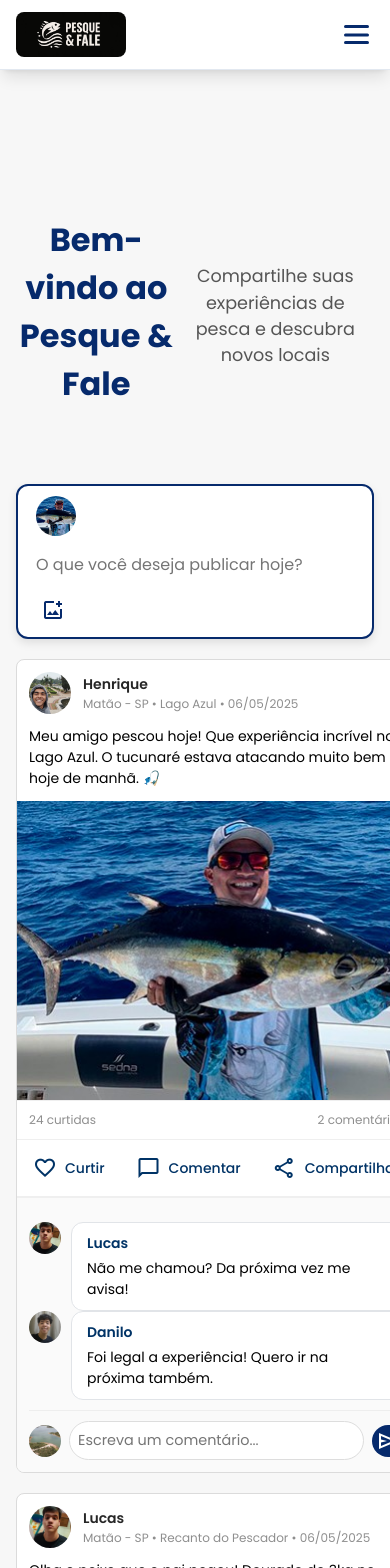
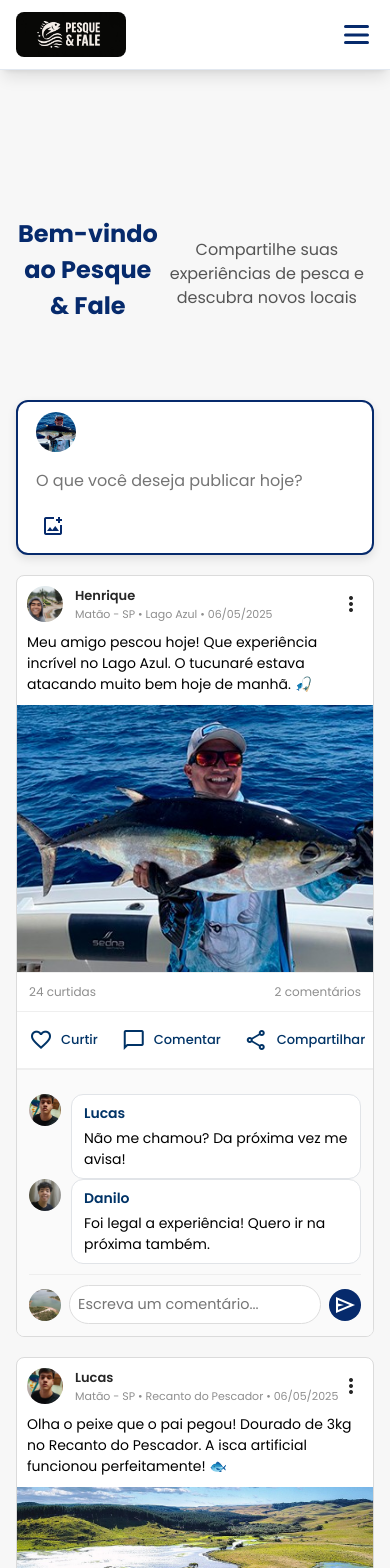
Before and after one commit to daniykt/Pesque-Fale, a React (Create React App) app: page /home in a window 390 px wide. Shown: the top 1568 px of the page. Built offline with nearby package versions, Linux system fonts and the light colour scheme; a web font is replaced by a local one.

Commit message:
fix(home): corrige responsividade da tela inicial

```diff
--- a/src/pages/Home/home.css
+++ b/src/pages/Home/home.css
@@ -1,5 +1,4 @@
 @import url('https://fonts.googleapis.com/css2?family=Material+Symbols+Outlined:opsz,wght,FILL,GRAD@24,400,0,0');
-/* @import url('https://fonts.googleapis.com/css2?family=Poppins:wght@300;400;500;600;700;800;900&display=swap'); */
 
 /* ================= VARIÁVEIS E RESET ================= */
 * {
@@ -16,10 +15,10 @@
   --primary: #0096c7;
   --primary-dark: #0077b6;
 
-  /* Variáveis do Designer (homeAntigo) */
+  /* Variáveis do Designer */
   --sidebar-width: 280px;
   --header-height: 70px;
-  --primary-theme: #062A6c; /* Azul escuro do Header/Sidebar */
+  --primary-theme: #062A6c;
   --gray-100: #f1f5f9;
   --gray-200: #e2e8f0;
   --gray-300: #cbd5e1;
@@ -43,33 +42,42 @@ body {
   line-height: 1.5;
   background: #f5f5f5;
   width: 100%;
-  height: 100%;
+  min-height: 100vh;
   display: flex;
   margin: 0;
 }
 
 /* ================= LAYOUT PRINCIPAL ================= */
 
-/* Container geral */
 .column {
   width: 100%;
   display: flex;
   flex-direction: column;
   min-height: 100vh;
+  /* CORREÇÃO: Permite que a coluna encolha em telas pequenas */
+  min-width: 0;
 }
 
 .container {
   flex: 1;
+  display: flex;
+  flex-direction: column;
 }
 
-/* Conteúdo Principal (ao lado da sidebar) */
+/* Conteúdo Principal */
 .main-content {
   flex: 1;
   min-height: 100vh;
   padding: 2rem;
-  transition: margin-left 0.3s ease;
+  /* CORREÇÃO: Margin para não sobrepôr a sidebar fixa no desktop */
+  margin-left: var(--sidebar-width);
+  width: calc(100% - var(--sidebar-width));
+  transition: margin-left 0.3s ease, width 0.3s ease;
   display: flex;
   flex-direction: column;
+  /* CORREÇÃO: Previne que o conteúdo estoure a largura */
+  min-width: 0;
+  overflow-x: hidden;
 }
 
 .content-header-home {
@@ -95,13 +103,14 @@ body {
   grid-template-columns: 2fr 1fr;
   gap: 2rem;
   margin-bottom: 3rem;
+  /* CORREÇÃO CRÍTICA: Permite que os filhos (feed) encolham */
+  min-width: 0;
 }
 
-/* ================= SIDEBAR (Design homeAntigo) ================= */
-/* Nota: Se você usa o componente <Layout>, estas classes estilizam o que ele renderiza */
+/* ================= SIDEBAR ================= */
 
 .sidebar {
-  position: sticky;
+  position: fixed;
   top: 0;
   left: 0;
   width: var(--sidebar-width);
@@ -114,6 +123,7 @@ body {
   flex-direction: column;
   overflow-y: auto;
   flex-shrink: 0;
+  transition: transform 0.3s ease;
 }
 
 .sidebar-header {
@@ -219,6 +229,8 @@ body {
   max-width: 900px;
   margin: 0 auto;
   width: 100%;
+  /* CORREÇÃO: Garante que o feed não force a largura da tela */
+  min-width: 0;
 }
 
 /* Botão Nova Publicação */
@@ -255,6 +267,7 @@ body {
   height: 40px;
   border-radius: 50%;
   object-fit: cover;
+  flex-shrink: 0; /* Impede imagem de encolher */
 }
 
 .btn-new-post input {
@@ -264,6 +277,7 @@ body {
   flex: 1;
   color: #333;
   cursor: pointer;
+  min-width: 0; /* Permite input encolher */
 }
 
 .btn-new-post input:focus {
@@ -280,6 +294,7 @@ body {
   transition: all 0.3s ease;
   display: flex;
   align-items: center;
+  flex-shrink: 0;
 }
 
 .post-btn:hover {
@@ -297,6 +312,7 @@ body {
   flex-direction: column;
   cursor: pointer;
   transition: transform 0.2s, box-shadow 0.2s;
+  width: 100%; /* Garante largura total */
 }
 
 .post-card:hover {
@@ -324,6 +340,7 @@ body {
   display: flex;
   flex-direction: column;
   flex-grow: 1;
+  min-width: 0; /* Permite texto quebrar */
 }
 
 .post-author {
@@ -337,6 +354,9 @@ body {
   margin: 0;
   font-size: 12px;
   color: #8e8e8e;
+  white-space: nowrap;
+  overflow: hidden;
+  text-overflow: ellipsis;
 }
 
 .post-menu {
@@ -347,15 +367,17 @@ body {
   padding: 0;
   display: flex;
   align-items: center;
+  flex-shrink: 0;
 }
 
 .post-content {
   padding: 0 12px 12px 12px;
   font-size: 14px;
   line-height: 1.5;
+  word-break: break-word; /* Corrige texto longo */
 }
 
-/* Imagem do Post (Corrigido para JSX) */
+/* Imagem do Post */
 .post-main-image-container {
   width: 100%;
   background: #f0f0f0;
@@ -441,6 +463,7 @@ body {
   border-radius: 50%;
   object-fit: cover;
   margin-right: 10px;
+  flex-shrink: 0;
 }
 
 .comment-content-bubble {
@@ -451,6 +474,7 @@ body {
   font-size: 14px;
   max-width: calc(100% - 42px);
   flex-grow: 1;
+  word-break: break-word;
 }
 
 .comment-author-name {
@@ -476,6 +500,7 @@ body {
   height: 32px;
   border-radius: 50%;
   object-fit: cover;
+  flex-shrink: 0;
 }
 
 .comment-input input {
@@ -485,7 +510,7 @@ body {
   border-radius: 20px;
   outline: none;
   font-size: 0.9rem;
-  min-width: 0;
+  min-width: 100px; /* Garante tamanho minimo */
 }
 
 .comment-btn {
@@ -501,6 +526,7 @@ body {
   justify-content: center;
   height: 32px;
   width: 32px;
+  flex-shrink: 0;
 }
 
 .comment-btn:hover {
@@ -516,6 +542,8 @@ body {
   position: sticky;
   top: 1rem;
   height: fit-content;
+  /* CORREÇÃO: Permite encolher */
+  min-width: 0;
 }
 
 .widget {
@@ -563,10 +591,10 @@ body {
 .place-item { display: flex; gap: 1rem; padding: 1rem 1.5rem; border-bottom: 1px solid #eee; transition: background-color 0.3s; }
 .place-item:hover { background-color: #f8f9fa; }
 .place-item:last-child { border-bottom: none; }
-.place-item img { width: 60px; height: 60px; border-radius: 8px; object-fit: cover; }
-.place-info { flex: 1; }
+.place-item img { width: 60px; height: 60px; border-radius: 8px; object-fit: cover; flex-shrink: 0; }
+.place-info { flex: 1; min-width: 0; }
 .place-info h4 { margin: 0 0 0.25rem 0; font-size: 1rem; color: #333; }
-.place-info p { margin: 0 0 0.5rem 0; font-size: 0.85rem; color: var(--dark-gray); }
+.place-info p { margin: 0 0 0.5rem 0; font-size: 0.85rem; color: var(--dark-gray); white-space: nowrap; overflow: hidden; text-overflow: ellipsis; }
 .place-rating { display: flex; gap: 0.5rem; align-items: center; }
 .place-rating span:first-child { font-weight: 600; color: #ffa500; }
 .place-rating span:last-child { font-size: 0.8rem; color: var(--dark-gray); }
@@ -617,6 +645,10 @@ footer {
   padding: 2rem 1rem;
   text-align: center;
   margin-top: auto;
+  /* CORREÇÃO: Acompanha a sidebar no desktop */
+  margin-left: var(--sidebar-width);
+  width: calc(100% - var(--sidebar-width));
+  transition: margin-left 0.3s ease, width 0.3s ease;
 }
 
 footer .footer-container {
@@ -636,15 +668,24 @@ footer .copyright { margin-top: 2rem; font-size: 0.9rem; color: #fff; padding-to
 /* ================= RESPONSIVIDADE ================= */
 
 @media (max-width: 1024px) {
-  .content-layout { grid-template-columns: 1fr; }
-  .right-sidebar { position: static; max-width: 100%; width: 100%; margin-top: 1rem; }
+  .content-layout {
+    grid-template-columns: 1fr;
+  }
+  .right-sidebar {
+    position: static;
+    max-width: 100%;
+    width: 100%;
+    margin-top: 1rem;
+  }
 }
 
 @media (max-width: 900px) {
   /* Sidebar vira Header fixo no mobile */
   .sidebar {
     position: fixed;
-    top: 0; left: 0; right: 0;
+    top: 0;
+    left: 0;
+    right: 0;
     width: 100%;
     height: var(--header-height);
     flex-direction: row;
@@ -653,6 +694,7 @@ footer .copyright { margin-top: 2rem; font-size: 0.9rem; color: #fff; padding-to
     padding: 0 1rem;
     overflow: visible;
     z-index: 1001;
+    transform: none; /* Reseta transform */
   }
 
   .sidebar-header {
@@ -671,7 +713,10 @@ footer .copyright { margin-top: 2rem; font-size: 0.9rem; color: #fff; padding-to
 
   .nav-menu {
     position: fixed;
-    top: var(--header-height); left: 0; right: 0; bottom: 0;
+    top: var(--header-height);
+    left: 0;
+    right: 0;
+    bottom: 0;
     width: 100%;
     background: var(--white);
     transform: translateX(-100%);
@@ -683,7 +728,6 @@ footer .copyright { margin-top: 2rem; font-size: 0.9rem; color: #fff; padding-to
     z-index: 1000;
   }
 
-  /* Classe para abrir o menu via JS */
   .sidebar.open .nav-menu {
     transform: translateX(0);
     visibility: visible;
@@ -701,16 +745,84 @@ footer .copyright { margin-top: 2rem; font-size: 0.9rem; color: #fff; padding-to
   .sidebar-footer { display: none; }
   .sidebar.open .sidebar-footer { display: flex; flex-direction: column; margin-top: auto; }
 
-  /* Ajuste do conteúdo principal no mobile */
+  /* CORREÇÃO: Ajuste do conteúdo principal no mobile */
   .main-content {
-    margin-top: calc(var(--header-height) + 1rem); /* Espaço para o header fixo */
+    margin-left: 0 !important; /* Remove margem da sidebar */
+    width: 100% !important; /* Largura total */
+    margin-top: calc(var(--header-height) + 1rem); /* Espaço para header fixo */
     padding: 1rem;
+  }
+
+  /* CORREÇÃO: Footer no mobile */
+  footer {
+    margin-left: 0 !important;
+    width: 100% !important;
   }
 }
 
 @media (max-width: 768px) {
-  .content-layout { padding: 0; }
-  .btn-new-post { flex-direction: column; align-items: start; }
+  .content-layout {
+    padding: 0;
+  }
+
+  .btn-new-post {
+    flex-direction: column;
+    align-items: flex-start;
+  }
+
+  .post-header {
+    padding: 10px;
+  }
+
+  .post-content {
+    padding: 0 10px 10px 10px;
+  }
+
+  .action-btn {
+    padding: 8px 12px;
+    font-size: 13px;
+  }
+
+  .comment-content-bubble {
+    max-width: calc(100% - 35px);
+    padding: 8px 12px;
+  }
+}
+
+@media (max-width: 480px) {
+  .main-content {
+    padding: 0.75rem;
+  }
+
+  .content-header-home h1 {
+    font-size: 1.5rem;
+  }
+
+  .content-header-home p {
+    font-size: 1rem;
+  }
+
+  .post-author-img {
+    width: 36px;
+    height: 36px;
+  }
+
+  .post-author {
+    font-size: 13px;
+  }
+
+  .post-meta {
+    font-size: 11px;
+  }
+
+  .widget-title {
+    font-size: 1rem;
+    padding: 1rem;
+  }
+
+  footer .footer-container {
+    grid-template-columns: 1fr;
+  }
 }
 
 /* ================= MODO ESCURO ================= */
@@ -721,11 +833,27 @@ body.dark-mode {
 }
 
 /* Sidebar Dark Mode */
-body.dark-mode .sidebar { background: var(--gray-900); border-color: var(--gray-700); }
-body.dark-mode .nav-item { color: var(--gray-300); }
-body.dark-mode .nav-item:hover { background: var(--gray-800); color: var(--white); }
-body.dark-mode .sidebar-header { border-color: var(--gray-700); }
-body.dark-mode .theme-btn { color: var(--gray-300); }
+body.dark-mode .sidebar {
+  background: var(--gray-900);
+  border-color: var(--gray-700);
+}
+
+body.dark-mode .nav-item {
+  color: var(--gray-300);
+}
+
+body.dark-mode .nav-item:hover {
+  background: var(--gray-800);
+  color: var(--white);
+}
+
+body.dark-mode .sidebar-header {
+  border-color: var(--gray-700);
+}
+
+body.dark-mode .theme-btn {
+  color: var(--gray-300);
+}
 
 /* Cards e Conteúdo Dark Mode */
 body.dark-mode .post-card,
```
